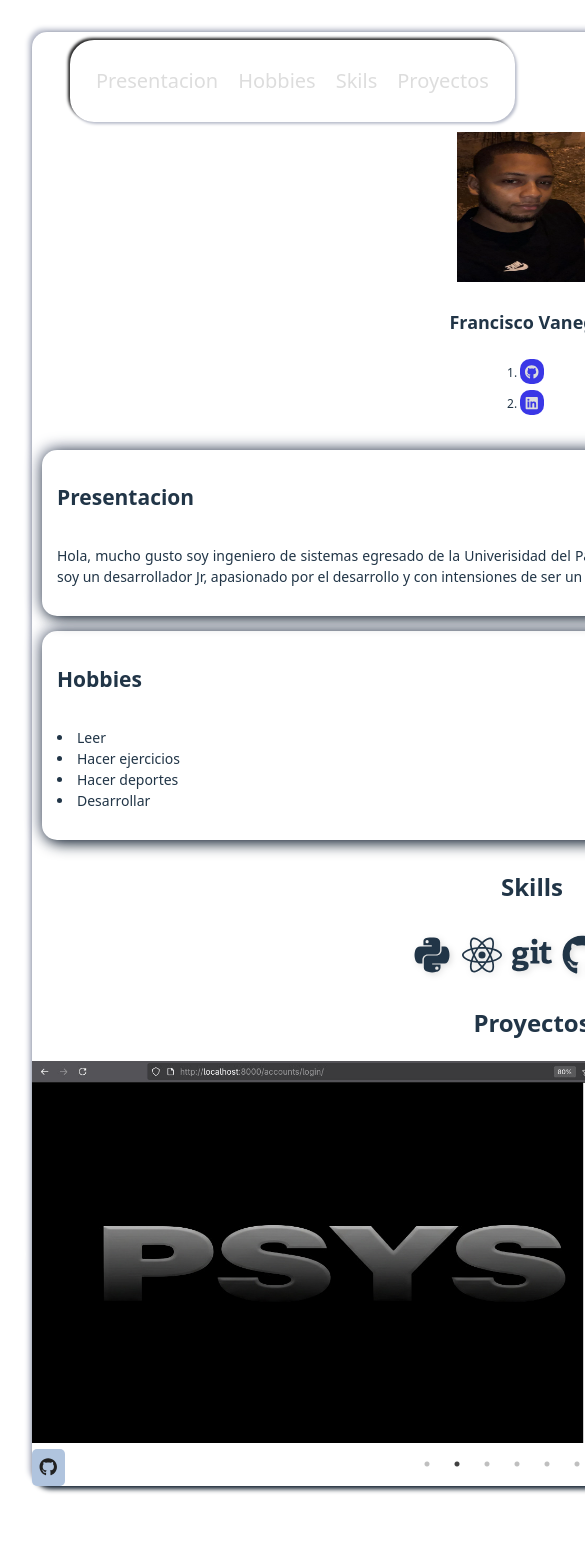
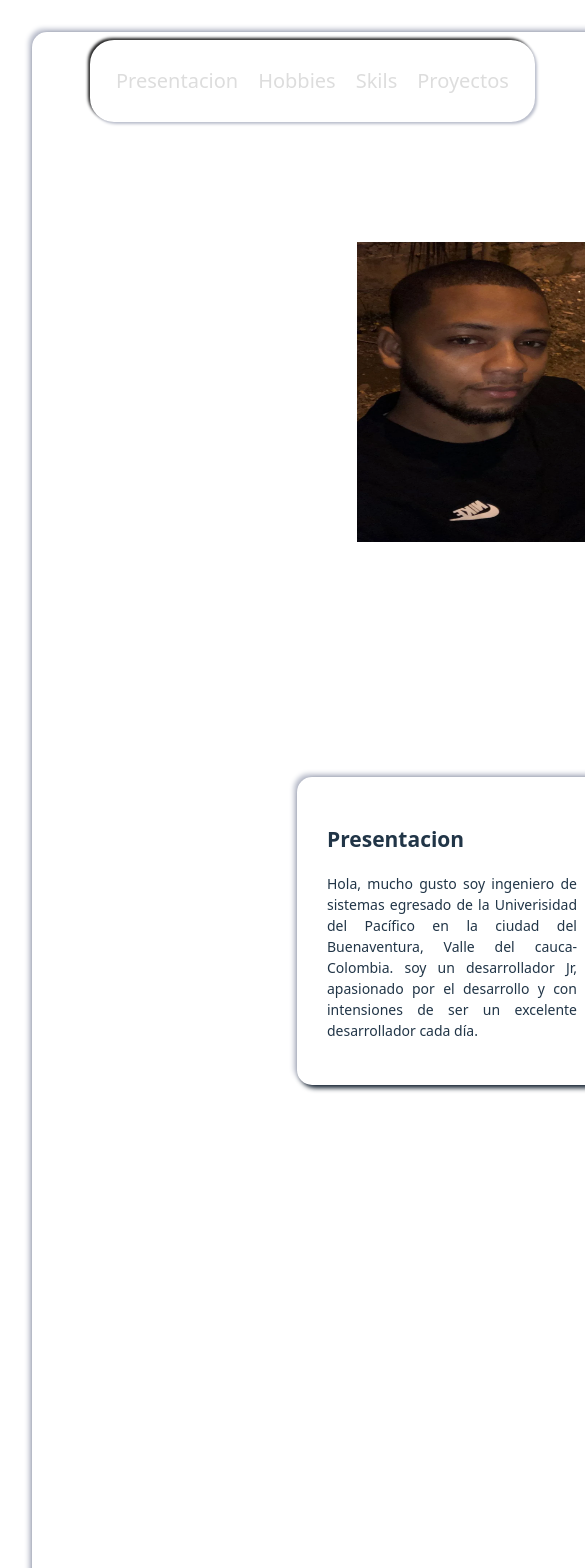
Before and after one commit to FranciscoDJVI/Portafolio, a React (Vite) app in the folder portafolio/: page / in a window 390 px wide. Shown: the top 1568 px of the page, 585 px wide, since content can reach past the window. Before the commit the page ends 1518 px from the top, so only its background shows below. Built offline with nearby package versions, Linux system fonts and the light colour scheme.

Commit message:
fix: responsive desing

```diff
--- a/portafolio/src/App.css
+++ b/portafolio/src/App.css
@@ -13,11 +13,11 @@
     3px 3px 5px #0d1b2a,
     -3px -3px 5px #babecc;
   width: 1200px;
-  height: auto;
+  height: fit-content;
   border-radius: 15px;
 }
 
-@media (min-width: 812px) and (max-width: 1400px) {
+@media (max-width: 2444px) {
   .container {
     flex-wrap: wrap;
     width: 1200px;
@@ -32,7 +32,6 @@
     width: fit-content;
     z-index: 1000;
     padding: 1rem;
-    margin-bottom: 100px;
     box-shadow:
       2px 2px 3px #babecc,
       -2px -2px 3px #212121;
@@ -49,7 +48,7 @@
     flex-direction: row;
     align-items: center;
     justify-content: center;
-    margin-top: 100px;
+    margin-top: 200px;
     margin-bottom: 200px;
   }
 
@@ -102,31 +101,18 @@
     margin-bottom: 400px;
   }
   .projects {
-    width: 700px;
+    width: 1000px;
     display: flex;
     flex-direction: column;
   }
   .projects img {
-    width: 720px;
-    transition: width;
-    transition-duration: 0.5s;
-    transition-delay: 0.5ms;
-    transition-timing-function: ease-in-out;
-  }
-  .projects {
     width: 1000px;
     transition: width;
     transition-duration: 0.5s;
     transition-delay: 0.5ms;
     transition-timing-function: ease-in-out;
   }
-  .projects img:hover {
-    width: 1000px;
-    transition: width;
-    transition-duration: 0.5s;
-    transition-delay: 0.5ms;
-    transition-timing-function: ease-in-out;
-  }
+
   .projects a {
     background-color: lightsteelblue;
     font-size: 18px;
@@ -138,7 +124,7 @@
   }
 }
 
-@media (min-width: 370px) and (max-width: 812px) {
+@media (max-width: 321px) {
   .container {
     display: flex;
     flex-direction: column;
@@ -155,7 +141,7 @@
     width: fit-content;
     z-index: 1000;
     padding: 1rem;
-    margin-bottom: 100px;
+    margin-bottom: 200px;
     box-shadow:
       2px 2px 3px #babecc,
       -2px -2px 3px #212121;
```
